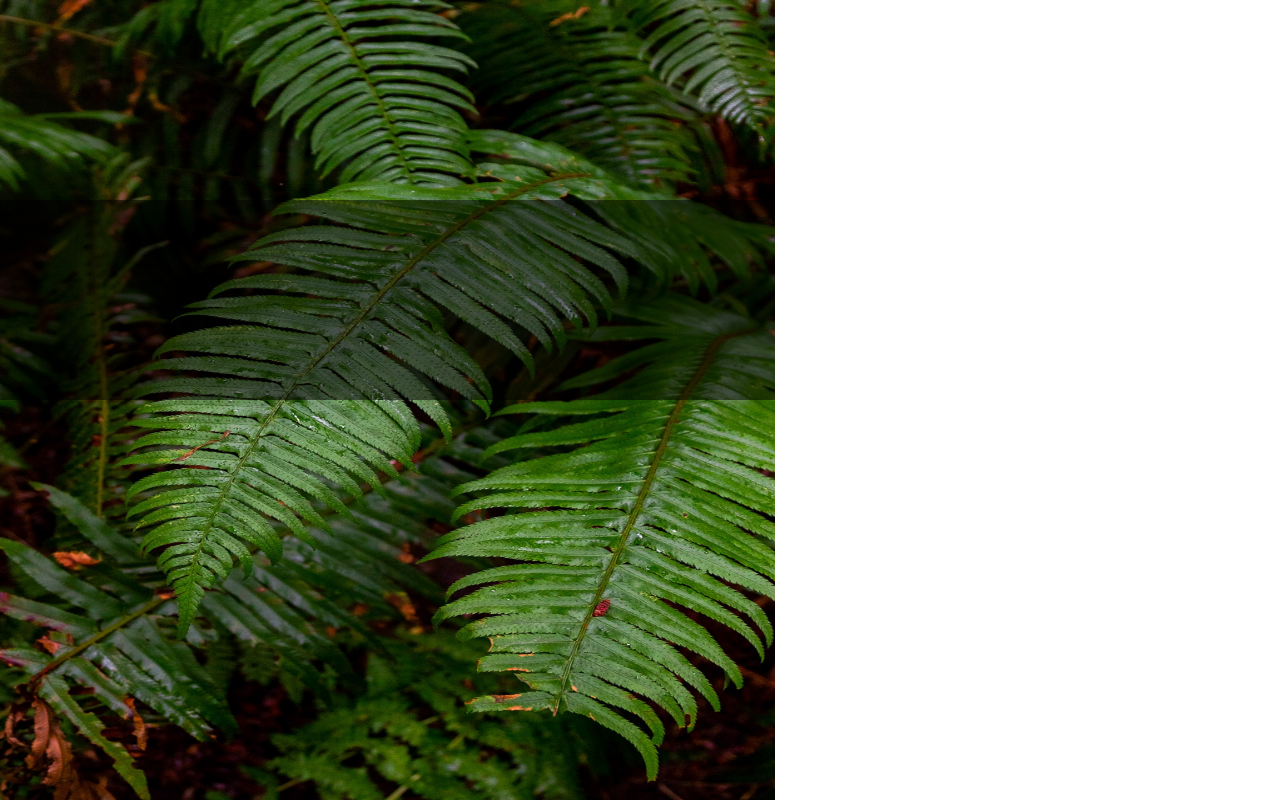
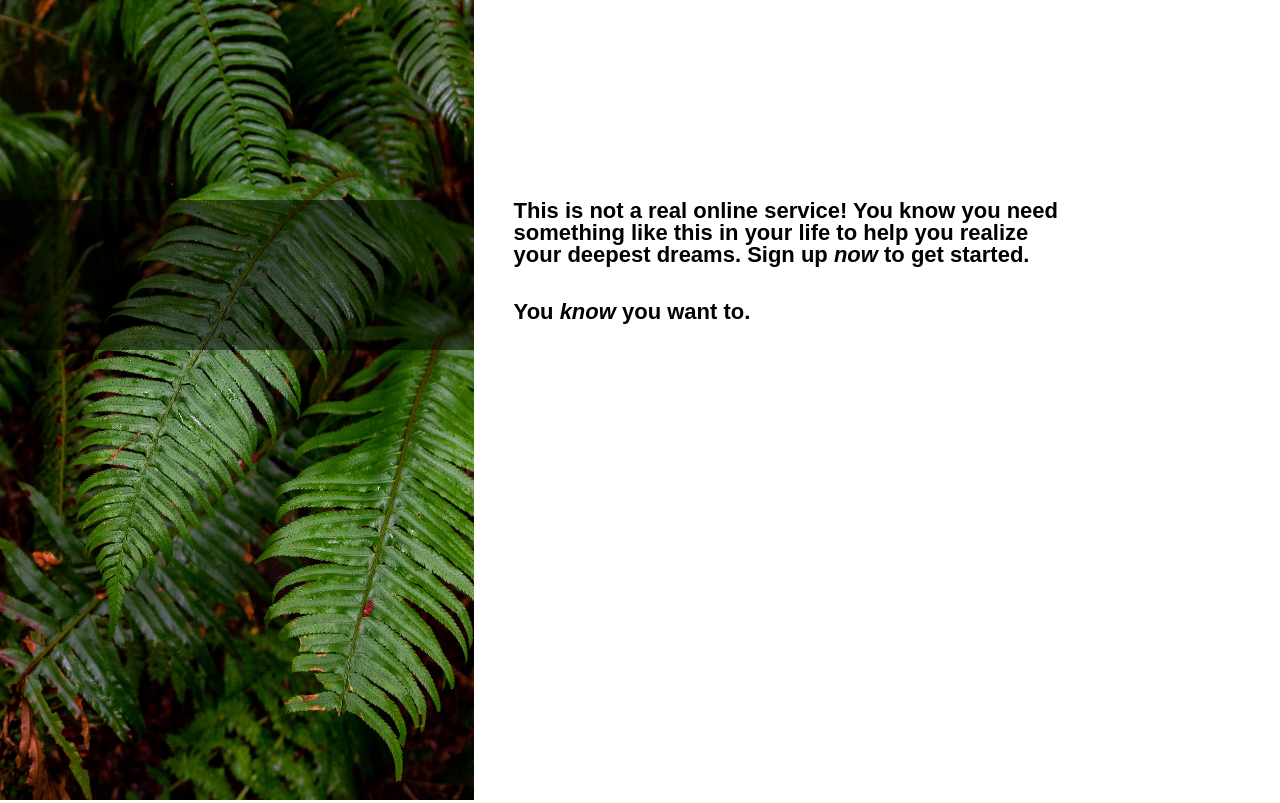
Before and after one commit to gcerv93/signup_form, a plain HTML site: page index.html in a window 1280 px wide. Drawn offline with Linux system fonts and the light colour scheme.

Commit message:
add right side top text

```diff
--- a/index.html
+++ b/index.html
@@ -14,7 +14,12 @@
       </div>
       <img src="./images/main.jpeg" alt="leaves">
     </div>
+
     <div class="right">
+      <div class="top-text">
+        <p>This is not a real online service! You know you need something like this in your life to help you realize your deepest dreams. Sign up <span class="italic">now</span> to get started.</p>
+        <p>You <span class="italic">know</span> you want to.</p>
+      </div>
       <div class="form">
       </div>
     </div>
--- a/styles.css
+++ b/styles.css
@@ -54,12 +54,11 @@ html, body {
 .main {
   height: 100%;
   display: flex;
-  flex-direction: column;
 }
 
 .image {
   height: 100%;
-  width: 775px;
+  width: 37%;
   background-color: blue;
   position: relative;
 }
@@ -73,7 +72,28 @@ html, body {
   position: absolute;
   top: 200px;
   width: 100%;
-  height: 200px;
+  height: 150px;
   background-color: black;
   opacity: 0.5;
 }
+
+.right {
+  width: 63%;
+}
+
+.top-text {
+  padding-left: 40px;
+  margin-top: 200px;
+  font-size: 22px;
+  width: 70%;
+  font-weight: bold;
+  font-family: sans-serif;
+}
+
+.italic {
+  font-style: italic;
+}
+
+p:last-child {
+  margin-top: 35px;
+}
```
